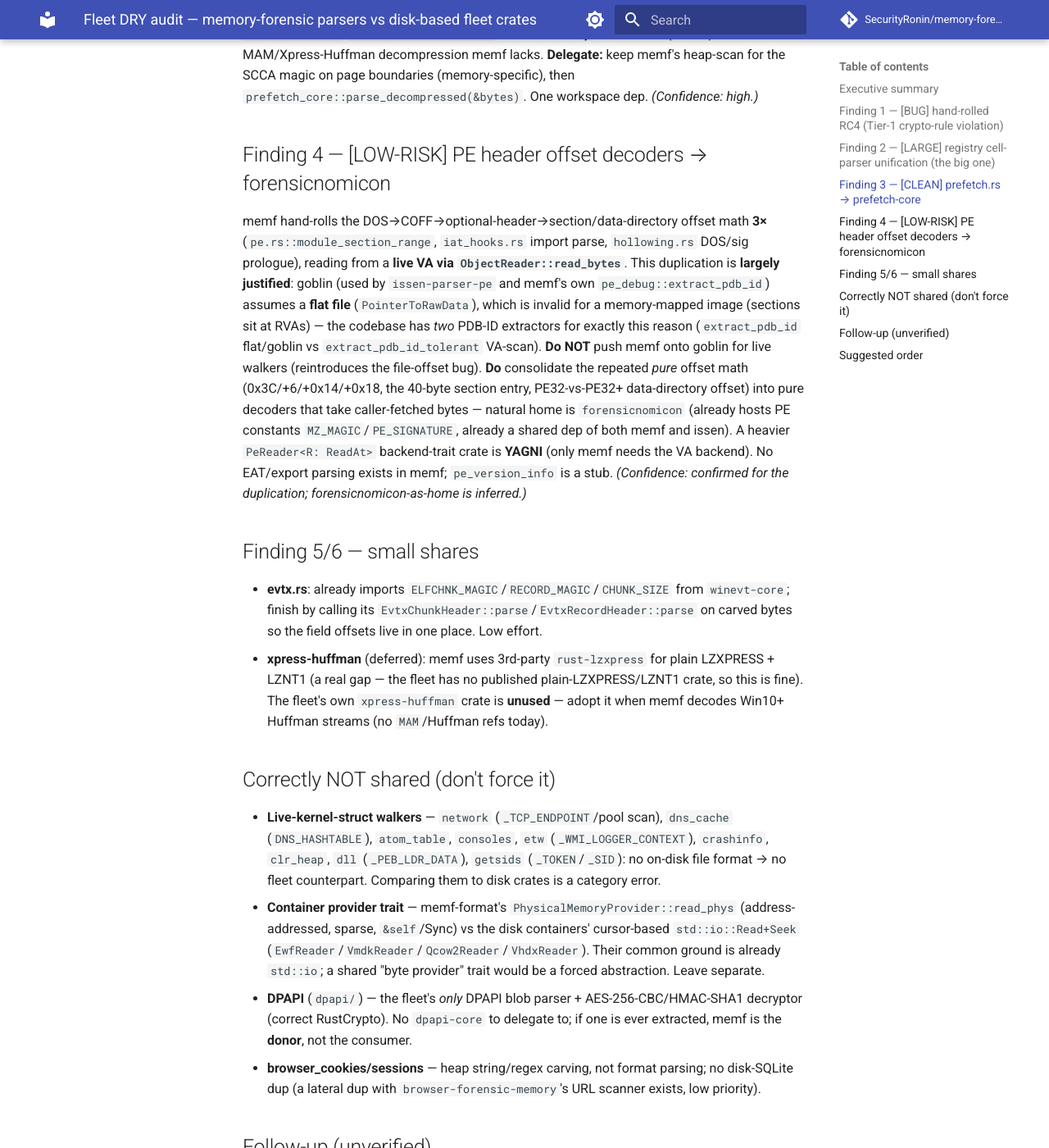
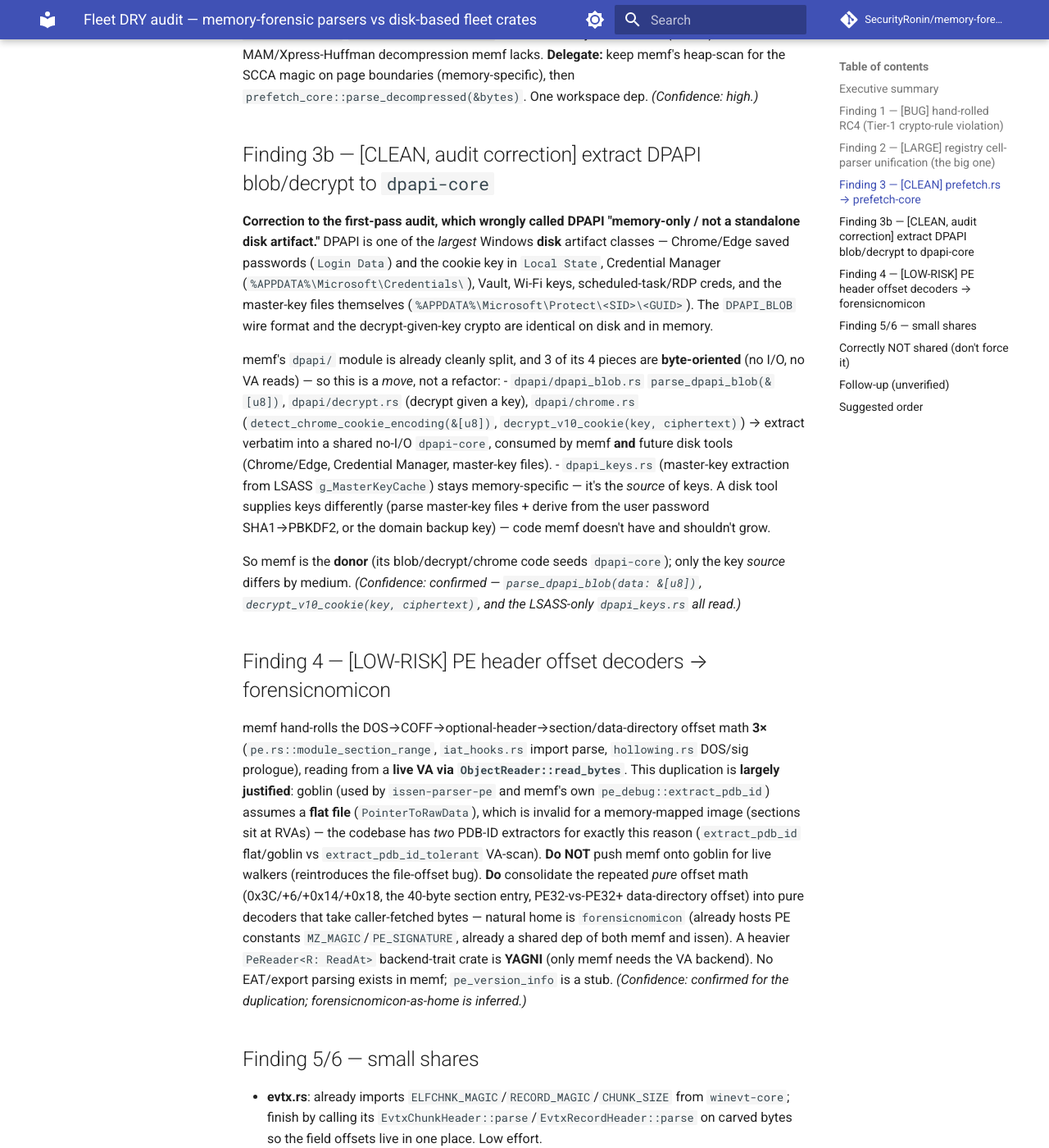
Before and after one commit to SecurityRonin/memory-forensic, an MkDocs documentation site: the page built from docs/plans/2026-06-24-fleet-dry-audit.md, in a window 1280 px wide and 1400 px high, scrolled down 2566 px. Shown: the whole window at 82% size. Built offline with MkDocs 1.6.1 and Material for MkDocs 9.7.7, drawn with Linux system fonts in a browser that asks for light colours; comment, search, counter and statistics services are not loaded.

Commit message:
docs(dry): correct DPAPI finding — it is a major DISK artifact, not memory-only
DPAPI blobs/master keys are extensive on-disk (Chrome/Edge passwords + cookie key,
Credential Manager, Vault, Wi-Fi, master-key files). memf dpapi_blob/decrypt/chrome
are already byte-oriented -> extract to a shared dpapi-core (a move, not a refactor);
only dpapi_keys.rs (LSASS g_MasterKeyCache) is memory-specific.

Co-Authored-By: Claude Opus 4.8 (1M context) <noreply@anthropic.com>

```diff
--- a/docs/plans/2026-06-24-fleet-dry-audit.md
+++ b/docs/plans/2026-06-24-fleet-dry-audit.md
@@ -103,6 +103,32 @@ and additionally handles v31 (Win11) + MAM/Xpress-Huffman decompression memf lac
 (memory-specific), then `prefetch_core::parse_decompressed(&bytes)`. One workspace
 dep. *(Confidence: high.)*
 
+## Finding 3b — [CLEAN, audit correction] extract DPAPI blob/decrypt to `dpapi-core`
+
+**Correction to the first-pass audit, which wrongly called DPAPI "memory-only / not a
+standalone disk artifact."** DPAPI is one of the *largest* Windows **disk** artifact
+classes — Chrome/Edge saved passwords (`Login Data`) and the cookie key in
+`Local State`, Credential Manager (`%APPDATA%\Microsoft\Credentials\`), Vault, Wi-Fi
+keys, scheduled-task/RDP creds, and the master-key files themselves
+(`%APPDATA%\Microsoft\Protect\<SID>\<GUID>`). The `DPAPI_BLOB` wire format and the
+decrypt-given-key crypto are identical on disk and in memory.
+
+memf's `dpapi/` module is already cleanly split, and 3 of its 4 pieces are
+**byte-oriented** (no I/O, no VA reads) — so this is a *move*, not a refactor:
+- `dpapi/dpapi_blob.rs` `parse_dpapi_blob(&[u8])`, `dpapi/decrypt.rs` (decrypt given a
+  key), `dpapi/chrome.rs` (`detect_chrome_cookie_encoding(&[u8])`,
+  `decrypt_v10_cookie(key, ciphertext)`) → extract verbatim into a shared no-I/O
+  `dpapi-core`, consumed by memf **and** future disk tools (Chrome/Edge, Credential
+  Manager, master-key files).
+- `dpapi_keys.rs` (master-key extraction from LSASS `g_MasterKeyCache`) stays
+  memory-specific — it's the *source* of keys. A disk tool supplies keys differently
+  (parse master-key files + derive from the user password SHA1→PBKDF2, or the domain
+  backup key) — code memf doesn't have and shouldn't grow.
+
+So memf is the **donor** (its blob/decrypt/chrome code seeds `dpapi-core`); only the
+key *source* differs by medium. *(Confidence: confirmed — `parse_dpapi_blob(data: &[u8])`,
+`decrypt_v10_cookie(key, ciphertext)`, and the LSASS-only `dpapi_keys.rs` all read.)*
+
 ## Finding 4 — [LOW-RISK] PE header offset decoders → forensicnomicon
 
 memf hand-rolls the DOS→COFF→optional-header→section/data-directory offset math
@@ -142,9 +168,6 @@ inferred.)*
   `std::io::Read+Seek` (`EwfReader`/`VmdkReader`/`Qcow2Reader`/`VhdxReader`). Their
   common ground is already `std::io`; a shared "byte provider" trait would be a
   forced abstraction. Leave separate.
-- **DPAPI** (`dpapi/`) — the fleet's *only* DPAPI blob parser + AES-256-CBC/HMAC-SHA1
-  decryptor (correct RustCrypto). No `dpapi-core` to delegate to; if one is ever
-  extracted, memf is the **donor**, not the consumer.
 - **browser_cookies/sessions** — heap string/regex carving, not format parsing; no
   disk-SQLite dup (a lateral dup with `browser-forensic-memory`'s URL scanner exists,
   low priority).
```
